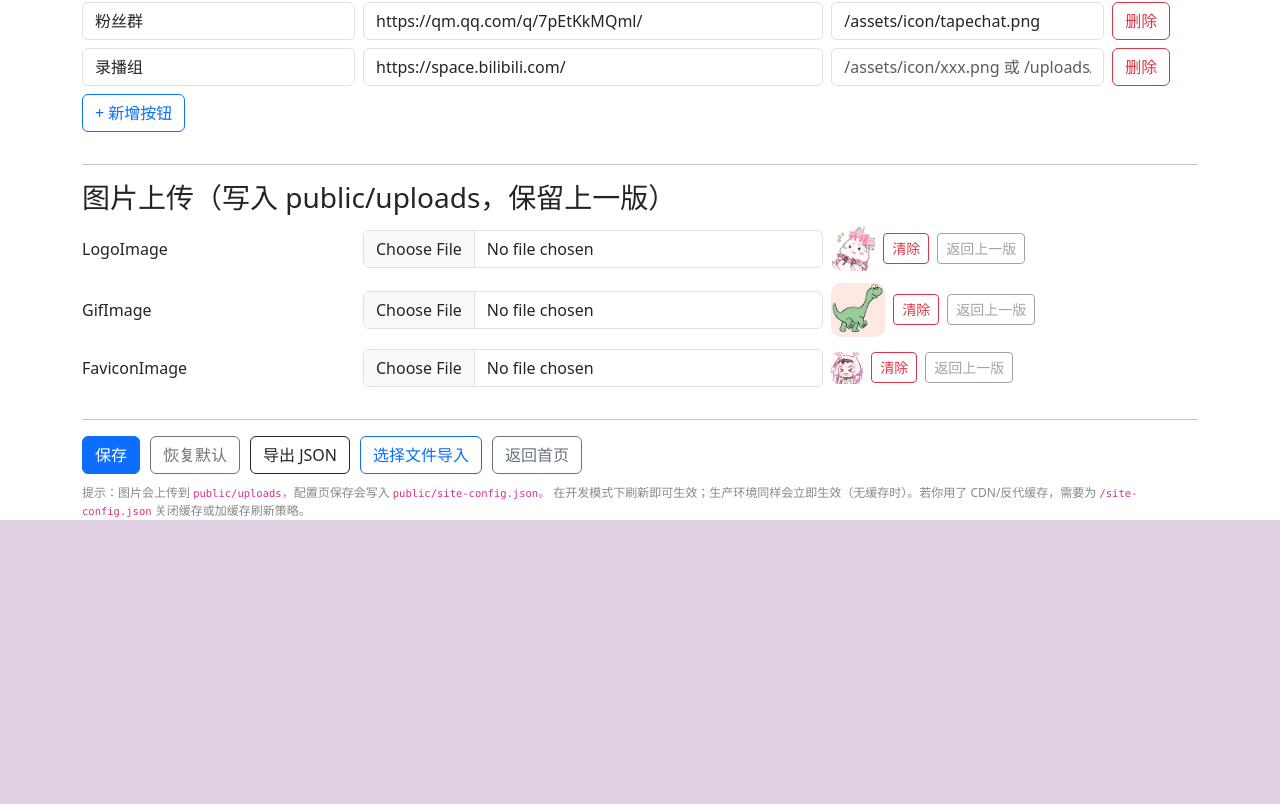
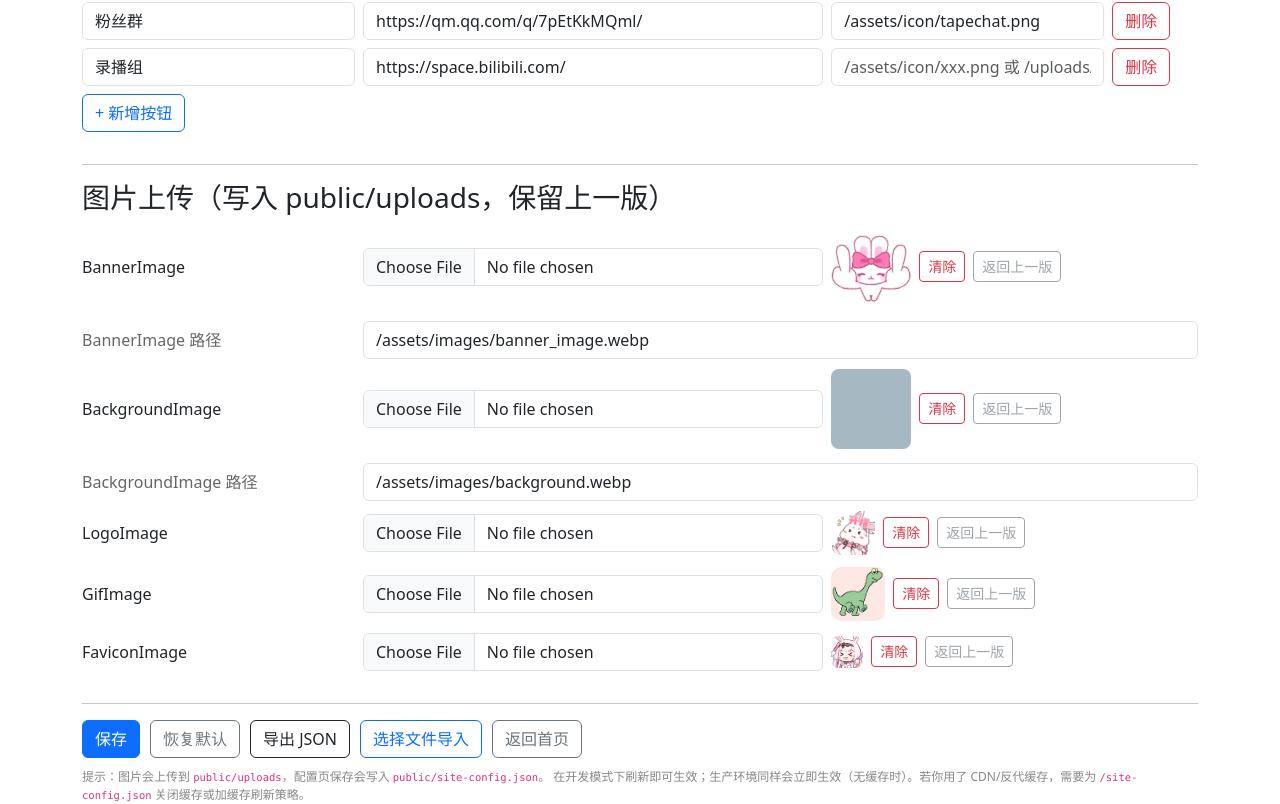
Before and after one commit to ciaranlin/songListTest, a Next.js app: page /config in a window 1280 px wide. Shown: the part 732-1536 px from the top of the page. Before the commit the page ends 1252 px from the top, so only its background shows below. Built offline with nearby package versions, Linux system fonts and the light colour scheme; no server answers.

Commit message:
banner&background

```diff
--- a/components/banner/Banner.component.jsx
+++ b/components/banner/Banner.component.jsx
@@ -52,7 +52,7 @@ export default function Banner({ songCount, config }) {
         <Image
           loader={imageLoader}
           className={styles.avatar}
-          src="./assets/images/banner_image.webp"
+          src={config?.BannerImage || "/assets/images/banner_image.webp"}
           width={250}
           height={250}
         />
--- a/config/constants.js
+++ b/config/constants.js
@@ -42,6 +42,13 @@ export const config = {
 
   FaviconImage: "/favicon.png",
   FaviconImagePrev: "",
+
+  // New: banner/background images
+  BannerImage: "/assets/images/banner_image.webp",
+  BannerImagePrev: "",
+
+  BackgroundImage: "/assets/images/background.webp",
+  BackgroundImagePrev: "",
 };
 
 export default config;
--- a/pages/config.js
+++ b/pages/config.js
@@ -291,7 +291,85 @@ export default function ConfigPage() {
               <hr />
               <h3 style={{ marginBottom: 12 }}>图片上传（写入 public/uploads，保留上一版）</h3>
 
+
+              {/* BannerImage */}
+              <Row className="g-2" style={{ alignItems: "center" }}>
+                <Col md={3}>
+                  <Form.Label style={{ marginBottom: 0 }}>BannerImage</Form.Label>
+                </Col>
+                <Col md={5}>
+                  <Form.Control type="file" accept="image/*" onChange={(e) => onPickImage(e, "BannerImage")} />
+                </Col>
+                <Col md={4} style={{ display: "flex", gap: 8, alignItems: "center" }}>
+                  {form.BannerImage ? (
+                    <img src={form.BannerImage} alt="BannerImage" style={{ width: 80, height: 80, objectFit: "cover", borderRadius: 8 }} />
+                  ) : (
+                    <span style={{ color: "#999" }}>未设置</span>
+                  )}
+                  <Button size="sm" variant="outline-danger" onClick={() => clearImage("BannerImage")}>
+                    清除
+                  </Button>
+                  <Button size="sm" variant="outline-secondary" disabled={!form.BannerImagePrev} onClick={() => restorePrevImage("BannerImage")}>
+                    返回上一版
+                  </Button>
+                </Col>
+              </Row>
+
+              {/* BannerImage 路径 */}
+              <Row className="g-2" style={{ alignItems: "center", marginTop: 6, marginBottom: 10 }}>
+                <Col md={3}>
+                  <Form.Label style={{ marginBottom: 0, color: "#666" }}>BannerImage 路径</Form.Label>
+                </Col>
+                <Col md={9}>
+                  <Form.Control
+                    type="text"
+                    value={form.BannerImage || ""}
+                    placeholder="/uploads/banner_image.webp 或 /assets/images/banner_image.webp"
+                    onChange={(e) => update("BannerImage", e.target.value)}
+                  />
+                </Col>
+              </Row>
+
+              {/* BackgroundImage */}
+              <Row className="g-2" style={{ alignItems: "center" }}>
+                <Col md={3}>
+                  <Form.Label style={{ marginBottom: 0 }}>BackgroundImage</Form.Label>
+                </Col>
+                <Col md={5}>
+                  <Form.Control type="file" accept="image/*" onChange={(e) => onPickImage(e, "BackgroundImage")} />
+                </Col>
+                <Col md={4} style={{ display: "flex", gap: 8, alignItems: "center" }}>
+                  {form.BackgroundImage ? (
+                    <img src={form.BackgroundImage} alt="BackgroundImage" style={{ width: 80, height: 80, objectFit: "cover", borderRadius: 8 }} />
+                  ) : (
+                    <span style={{ color: "#999" }}>未设置</span>
+                  )}
+                  <Button size="sm" variant="outline-danger" onClick={() => clearImage("BackgroundImage")}>
+                    清除
+                  </Button>
+                  <Button size="sm" variant="outline-secondary" disabled={!form.BackgroundImagePrev} onClick={() => restorePrevImage("BackgroundImage")}>
+                    返回上一版
+                  </Button>
+                </Col>
+              </Row>
+
+              {/* BackgroundImage 路径 */}
+              <Row className="g-2" style={{ alignItems: "center", marginTop: 6, marginBottom: 10 }}>
+                <Col md={3}>
+                  <Form.Label style={{ marginBottom: 0, color: "#666" }}>BackgroundImage 路径</Form.Label>
+                </Col>
+                <Col md={9}>
+                  <Form.Control
+                    type="text"
+                    value={form.BackgroundImage || ""}
+                    placeholder="/uploads/background_image.webp 或 /assets/images/background.webp"
+                    onChange={(e) => update("BackgroundImage", e.target.value)}
+                  />
+                </Col>
+              </Row>
+
               {/* Logo */}
+
               <Row className="g-2" style={{ alignItems: "center" }}>
                 <Col md={3}>
                   <Form.Label style={{ marginBottom: 0 }}>LogoImage</Form.Label>
--- a/pages/index.js
+++ b/pages/index.js
@@ -162,7 +162,7 @@ export default function Home() {
 
 
   return (
-    <div className={styles.outerContainer}>
+    <div className={styles.outerContainer} style={{ backgroundImage: `url(${siteConfig?.BackgroundImage || "/assets/images/background.webp"})` }}>
 
       <Link href={"https://live.bilibili.com/" + siteConfig.BiliLiveRoomID} target="_blank" rel="noopener noreferrer" style={{ textDecoration: "none", color: "#1D0C26" }}>
         <div className={styles.goToLiveDiv}>
--- a/public/site-config.example.json
+++ b/public/site-config.example.json
@@ -6,5 +6,7 @@
     "示例文案 1",
     "示例文案 2"
   ],
-  "LogoImage": "/assets/images/self_intro.webp"
+  "LogoImage": "/assets/images/self_intro.webp",
+  "BannerImage": "/assets/images/banner_image.webp",
+  "BackgroundImage": "/assets/images/background.webp"
 }
```
Also changed, not shown: styles/Home.module.css (+8 -4 lines).
